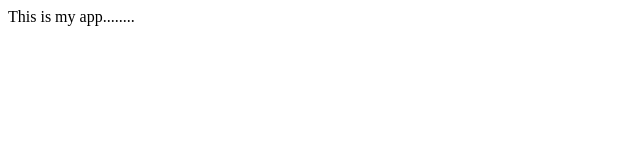
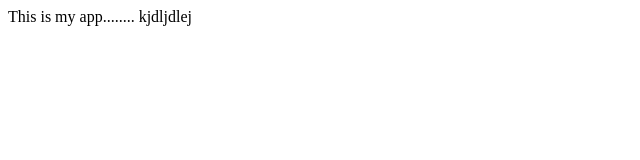
Before and after one commit to KavanpreetSingh/MyFirstRepo, a plain HTML site: page index.html in a window 1280 px wide. Shown: the full height of the page, 0-640 px from the left. Drawn offline with Linux system fonts and the light colour scheme.

Commit message:
committed

```diff
--- a/index.html
+++ b/index.html
@@ -5,5 +5,6 @@
 </head>
 <body>
 	This is my app........
+	kjdljdlej
 </body>
 </html>
```
Also changed, not shown: login.html (added, +1 -0 lines).
